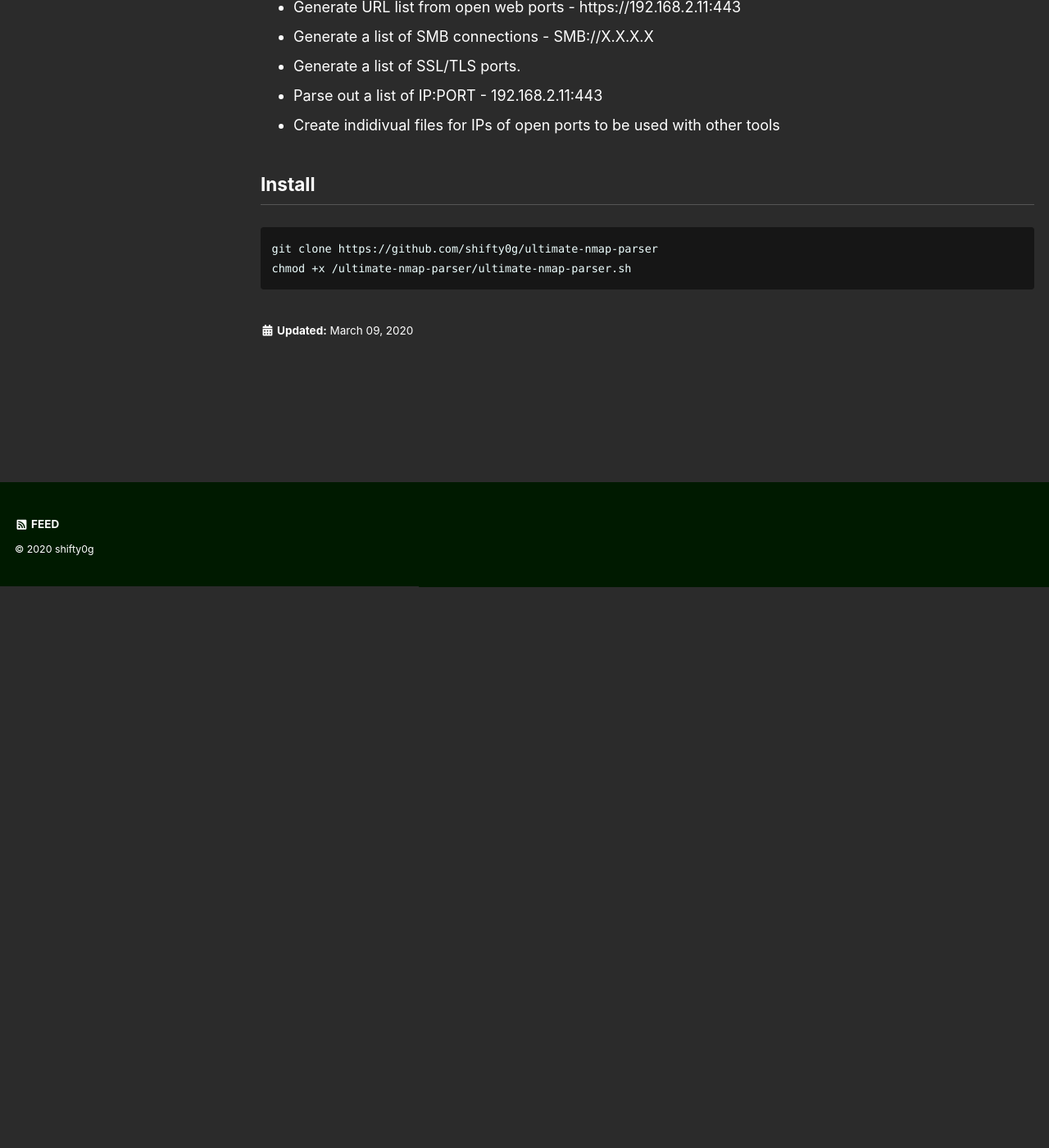
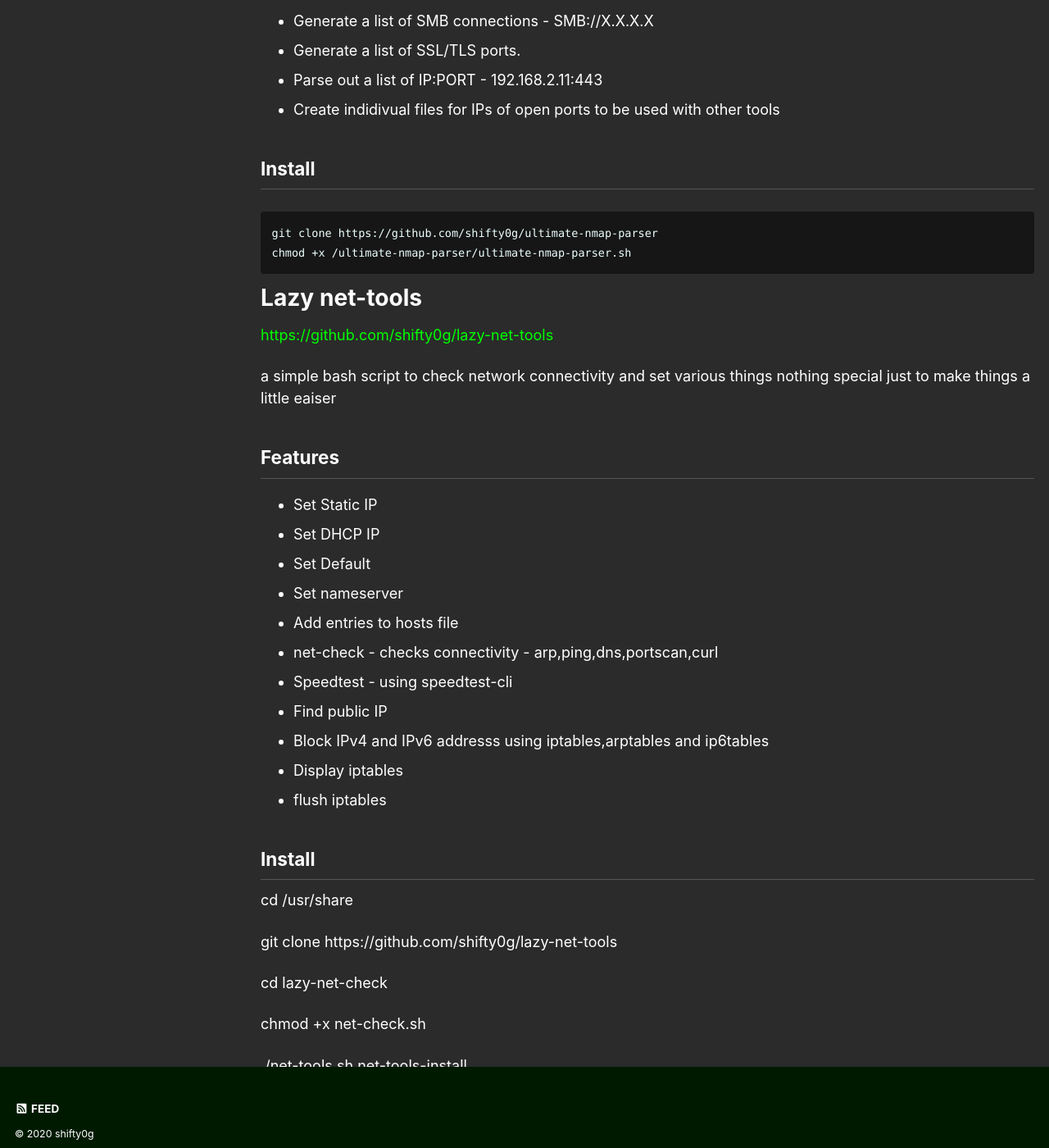
Before and after one commit to shifty0g/shifty0g.github.io, a Jekyll site: the page built from _pages/tools.md, in a window 1280 px wide and 1400 px high, scrolled down 684 px. Shown: the whole window at 82% size. Built offline with Jekyll 4.4.1, drawn with Linux system fonts in a browser that asks for light colours; cached includes are drawn as plain includes; a script that is not in the unit is left out; comment, search, counter and statistics services are not loaded.

Commit message:
123
3213

```diff
--- a/_pages/tools.md
+++ b/_pages/tools.md
@@ -9,15 +9,16 @@ classes: wide
 Just a Few scripts - nothing special. enjoy my bad code
 
 
-------------
 
-# Ultimate Nmap Parser
+Ultimate Nmap Parser
+========================
 
 [https://github.com/shifty0g/ultimate-nmap-parser](https://github.com/shifty0g/ultimate-nmap-parser)
 
 One nmap parser to rule them all!
 
-## Features
+Features
+-------------------
 
 * Parse out IP addresses of hosts that are Up/Down
 * Generate .csv file
@@ -29,9 +30,48 @@ One nmap parser to rule them all!
 * Parse out a list of IP:PORT - 192.168.2.11:443
 * Create indidivual files for IPs of open ports to be used with other tools
 
-## Install
+Install
+----------
 
 {% highlight bash %}
 git clone https://github.com/shifty0g/ultimate-nmap-parser
 chmod +x /ultimate-nmap-parser/ultimate-nmap-parser.sh
 {% endhighlight %}
+
+
+Lazy net-tools
+========================
+
+[https://github.com/shifty0g/lazy-net-tools](https://github.com/shifty0g/lazy-net-tools)
+
+a simple bash script to check network connectivity and set various things
+nothing special just to make things a little eaiser
+
+Features
+--------------
+* Set Static IP
+* Set DHCP IP
+* Set Default
+* Set nameserver
+* Add entries to hosts file
+* net-check - checks connectivity - arp,ping,dns,portscan,curl
+* Speedtest - using speedtest-cli
+* Find public IP
+* Block IPv4 and IPv6 addresss using iptables,arptables and ip6tables
+* Display iptables
+* flush iptables
+
+
+Install
+-----------
+cd /usr/share
+
+git clone https://github.com/shifty0g/lazy-net-tools
+
+cd lazy-net-check
+
+chmod +x net-check.sh
+
+./net-tools.sh net-tools-install
+
+* runs the function to instal the additional tools required and adds source entry to ~/.bashrc
```
